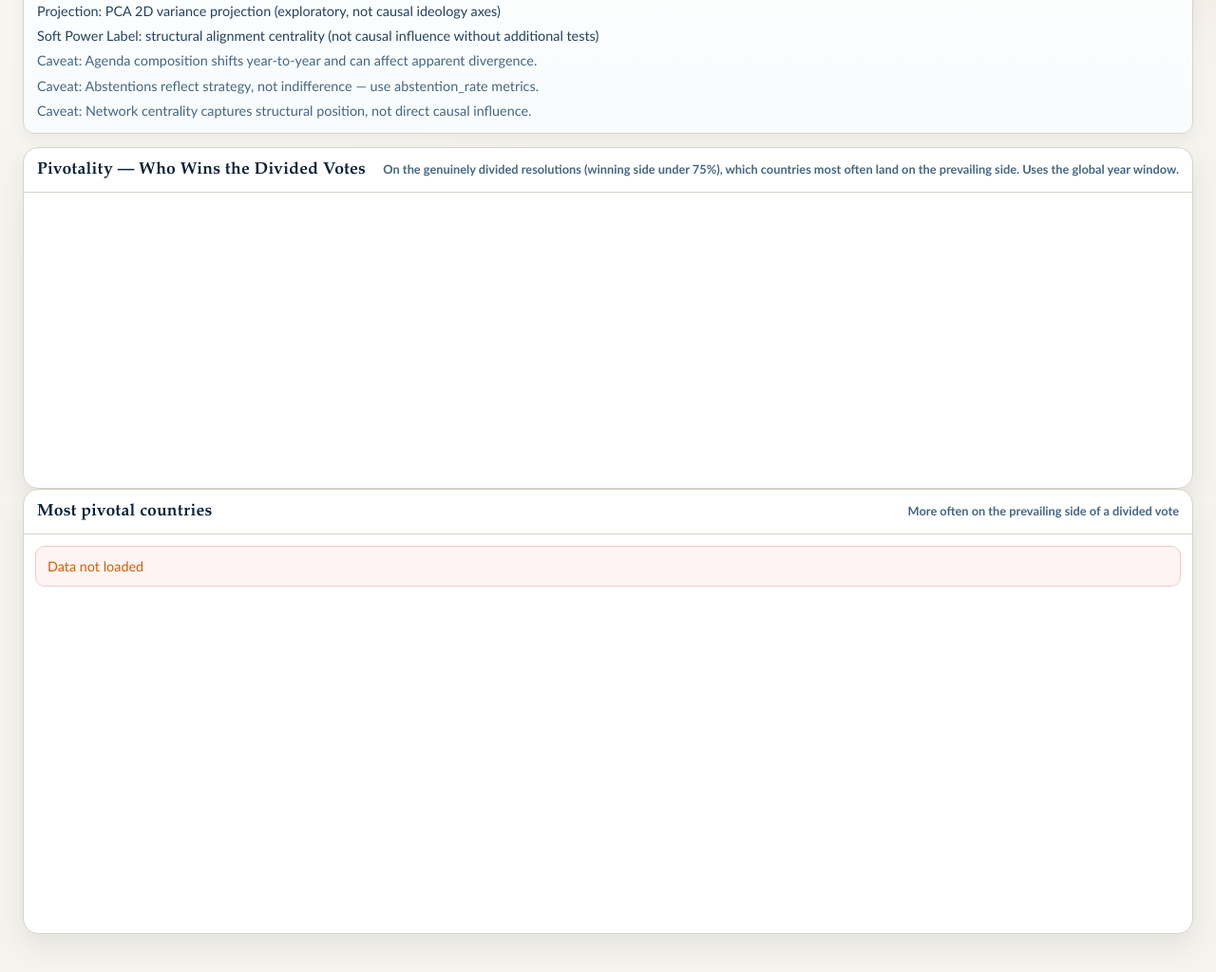
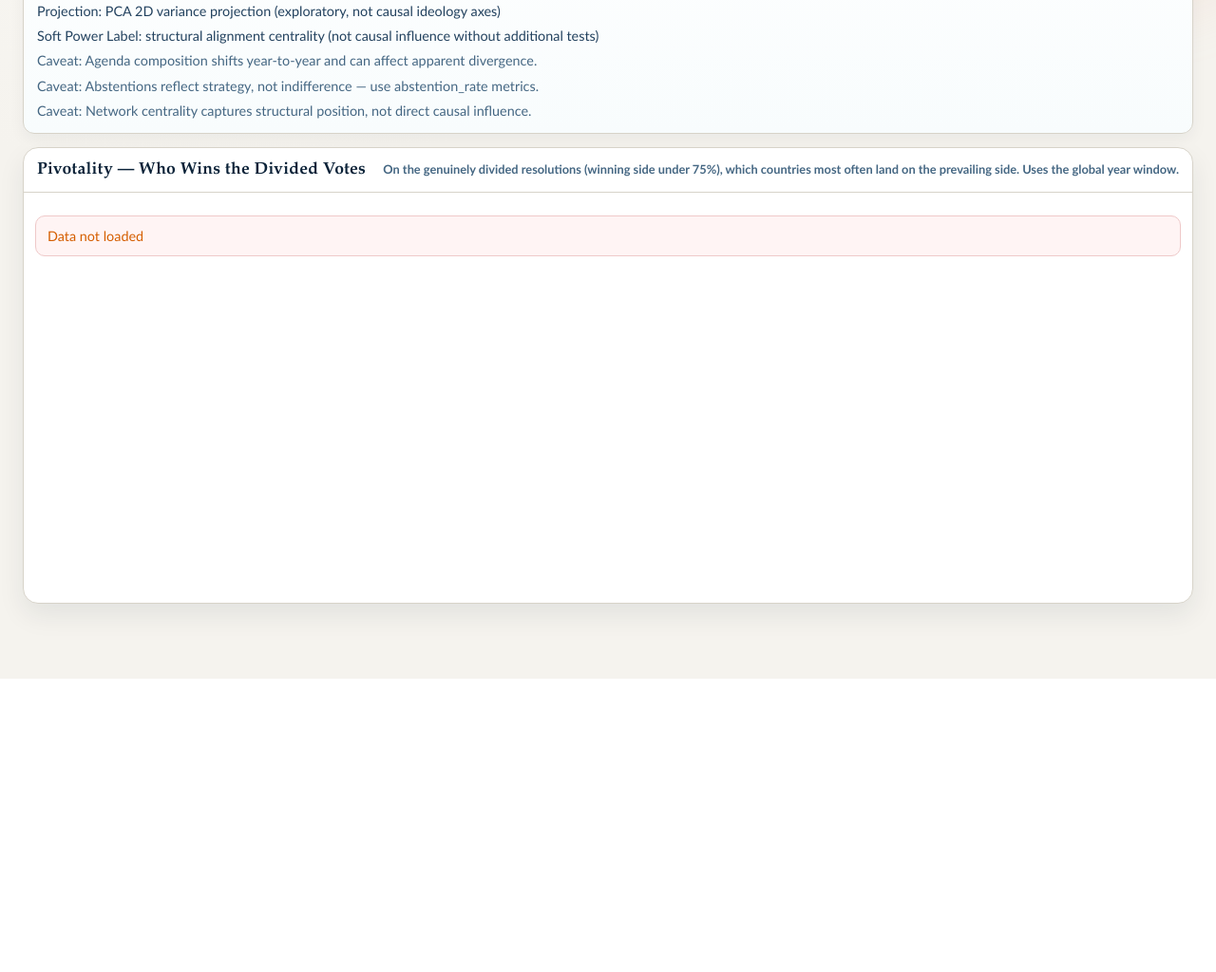
Before and after one commit to Caliban-17/UN-Voting-Records, a Flask app: page / in a window 1280 px wide, after a click on "Pivotality". Shown: the part 579-1603 px from the top of the page at 95% size. After the commit the page ends 1294 px from the top, so only its background shows below. Run offline with Flask 3, Linux system fonts and the light colour scheme; some libraries are stand-ins or nearby versions.

Commit message:
fix(ui): remove dead whitespace in the pivotality tab
The summary sat in its own .viz-card, which carries min-height: 360px (sized for
chart cards) — so a one-line text card padded out to ~360px of mostly empty
space above the chart. Merge the summary into the chart card: one card with
header + summary + chart, no near-empty card.

Co-Authored-By: Claude Opus 4.8 <noreply@anthropic.com>

```diff
--- a/templates/index.html
+++ b/templates/index.html
@@ -598,18 +598,12 @@
       </section>
 
       <section id="pivotality" class="tab-pane" role="tabpanel" aria-labelledby="pivotalityTab" hidden>
-        <article class="viz-card">
+        <article class="viz-card viz-span-full">
           <header class="viz-header">
             <h3>Pivotality — Who Wins the Divided Votes</h3>
             <span class="viz-note">On the genuinely divided resolutions (winning side under 75%), which countries most often land on the prevailing side. Uses the global year window.</span>
           </header>
-          <div id="pivotalitySummary" class="text-muted"></div>
-        </article>
-        <article class="viz-card viz-span-full">
-          <header class="viz-header">
-            <h3>Most pivotal countries</h3>
-            <span class="viz-note">More often on the prevailing side of a divided vote</span>
-          </header>
+          <div id="pivotalitySummary" class="text-muted" style="margin: 2px 0 10px;"></div>
           <div id="pivotalityChart" class="plot-host tall"></div>
         </article>
       </section>
```
